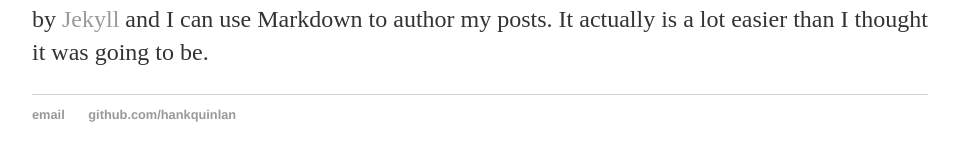
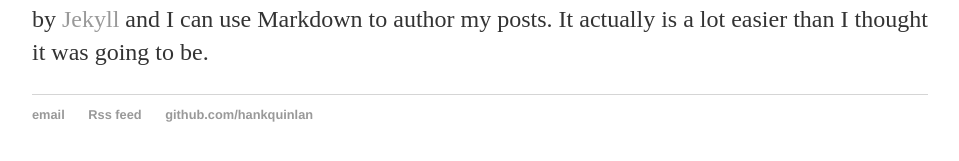
Before and after one commit to kkanugan/kkanugan.github.io, a Jekyll site: the page built from _posts/2016-08-29-hank-quinlan-site-launched.md, in a window 1280 px wide. Shown: the part 341-502 px from the top of the page, without its empty margins (160-1119 px from the left). Built offline with Jekyll 4.4.1, drawn with Linux system fonts in a browser that asks for light colours.

Commit message:
Update default.html
Added Rss feed link

```diff
--- a/_layouts/default.html
+++ b/_layouts/default.html
@@ -22,6 +22,7 @@
 			<footer>
 	    		<ul>
 	        		<li><a href="mailto:hankquinlanhub@gmail.com">email</a></li>
+	        		<li><a href="https://kkanugan.github.io/blog/atom.xml">Rss feed</a></li>
 	        		<li><a href="https://github.com/hankquinlan">github.com/hankquinlan</a></li>
 				</ul>
 			</footer>
```
